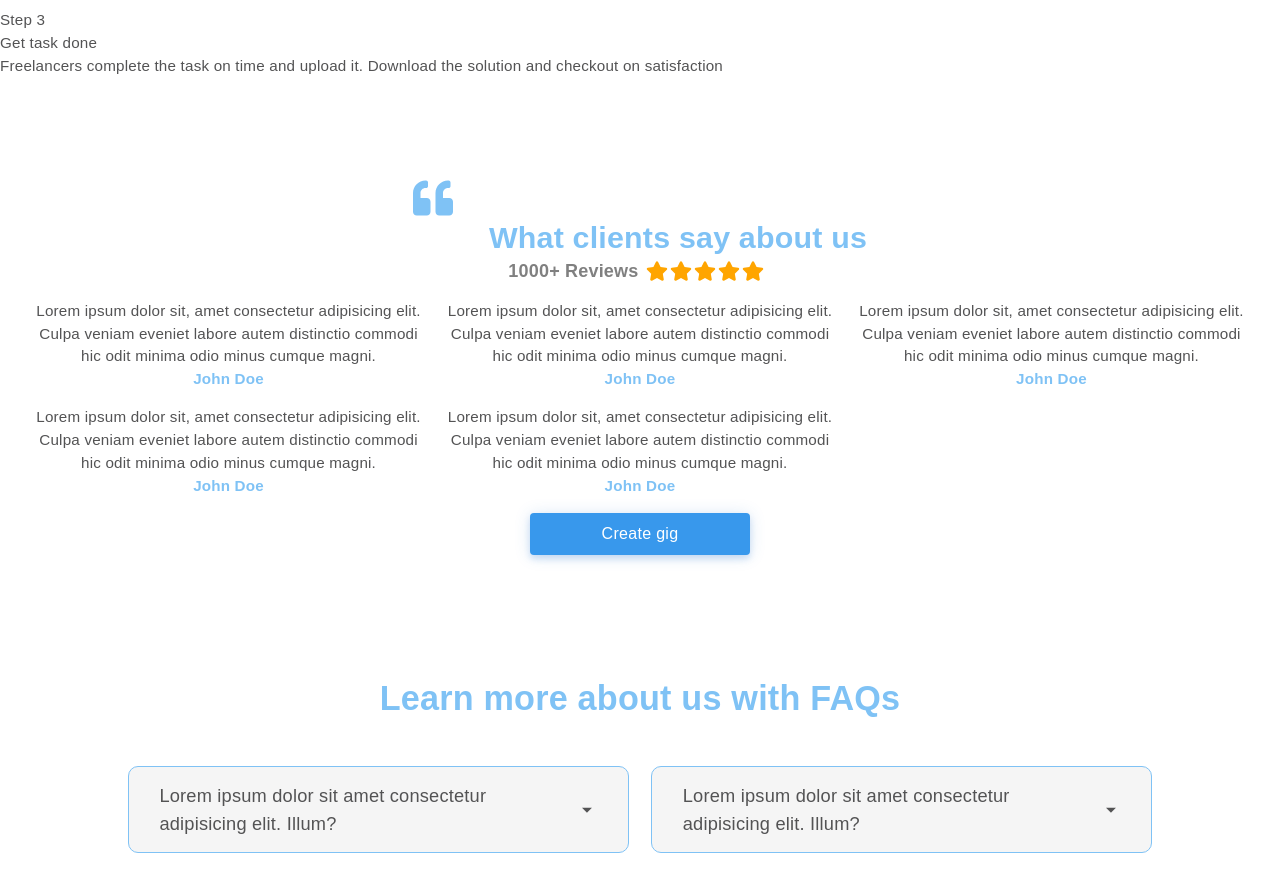
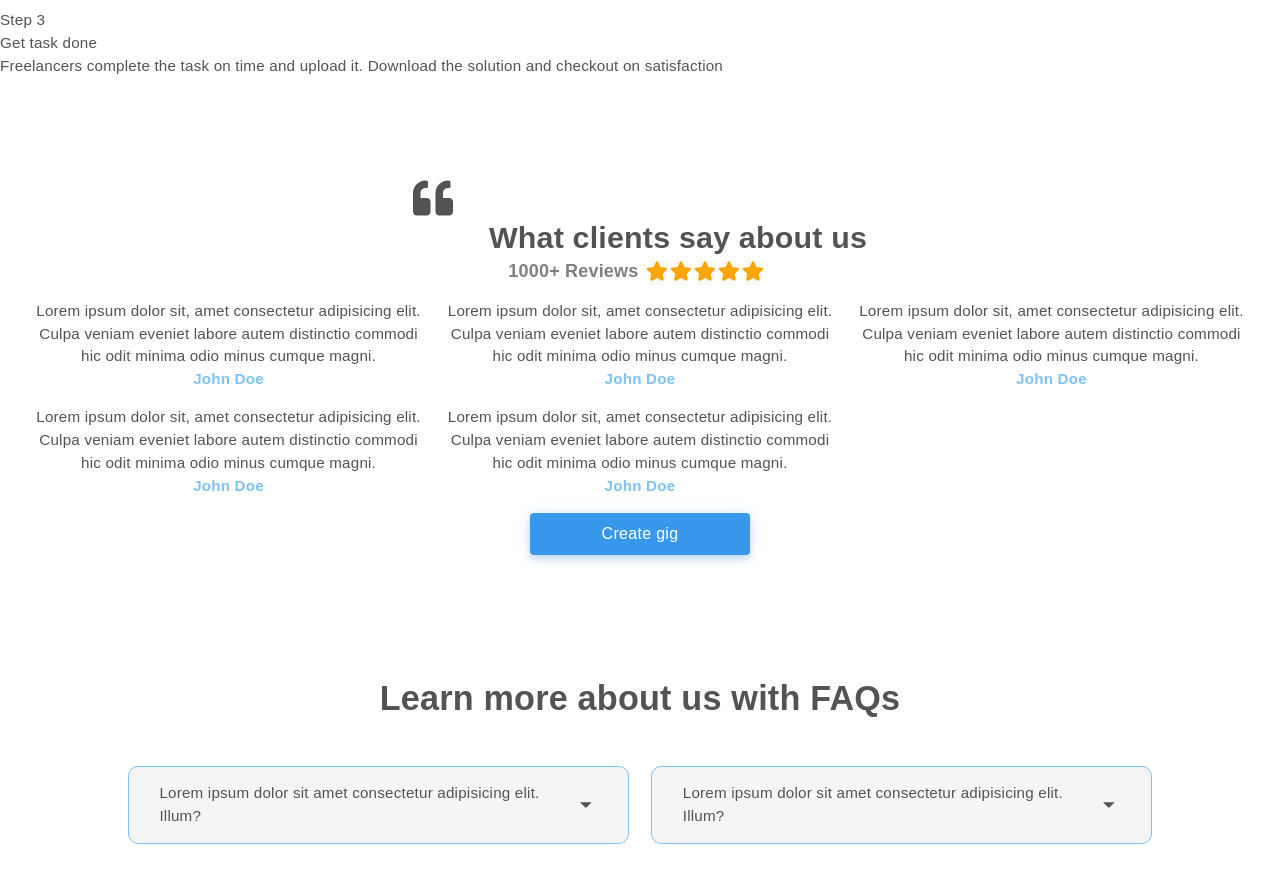
Before and after one commit to Gigitise/landing-page, a React (Vite) app: page / in a window 1280 px wide. Shown: the part 7900-8795 px from the top of the page. Built offline with nearby package versions, Linux system fonts and the light colour scheme.

Commit message:
Update font weights and font sizes

```diff
--- a/src/components/faq/faq.css
+++ b/src/components/faq/faq.css
@@ -6,9 +6,8 @@
   padding: 4rem 0;
 }
 .faq-main-container h1 {
-  font-weight: 600;
+  font-weight: 700;
   font-size: 2.25rem;
-  color: var(--secondary-color);
 }
 .faq-container {
   margin-top: 2rem;
@@ -28,7 +27,7 @@
   background-color: #f5f5f5;
   color: var(--text-color);
   cursor: pointer;
-  font-size: 1.2rem;
+  font-size: 1rem;
   width: 100%;
   padding: 1rem 2rem;
   border: 1px solid var(--secondary-color);
--- a/src/components/reviews/reviews.css
+++ b/src/components/reviews/reviews.css
@@ -4,14 +4,13 @@
   flex-direction: column;
   align-items: center;
   padding: 4rem 0;
-  /* background-color: #f5f5f5; */
+
 }
 
 .reviews-container h1 {
   font-size: 2.25rem;
   font-weight: 600;
   text-align: center;
-  color: var(--secondary-color);
 }
 
 .reviews-container h3 {
@@ -46,6 +45,7 @@
   flex-direction: column;
   align-items: center;
   min-width: 150px;
+  font-size: 1rem;
 }
 
 .quote {
@@ -58,6 +58,7 @@
 
 .review article {
   font-weight: 600;
+  font-size: 1rem;
   color: var(--secondary-color);
 }
 
```
